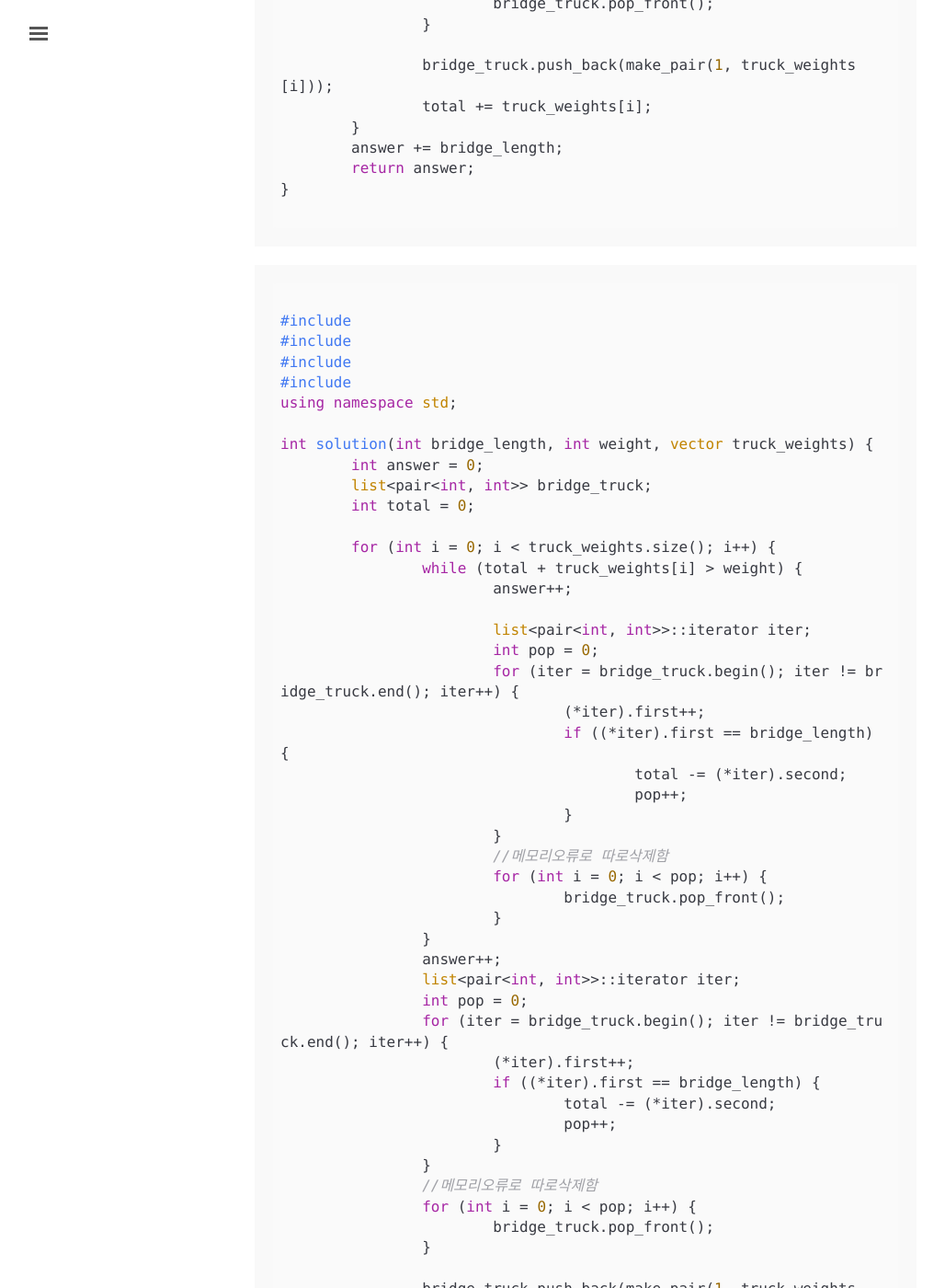
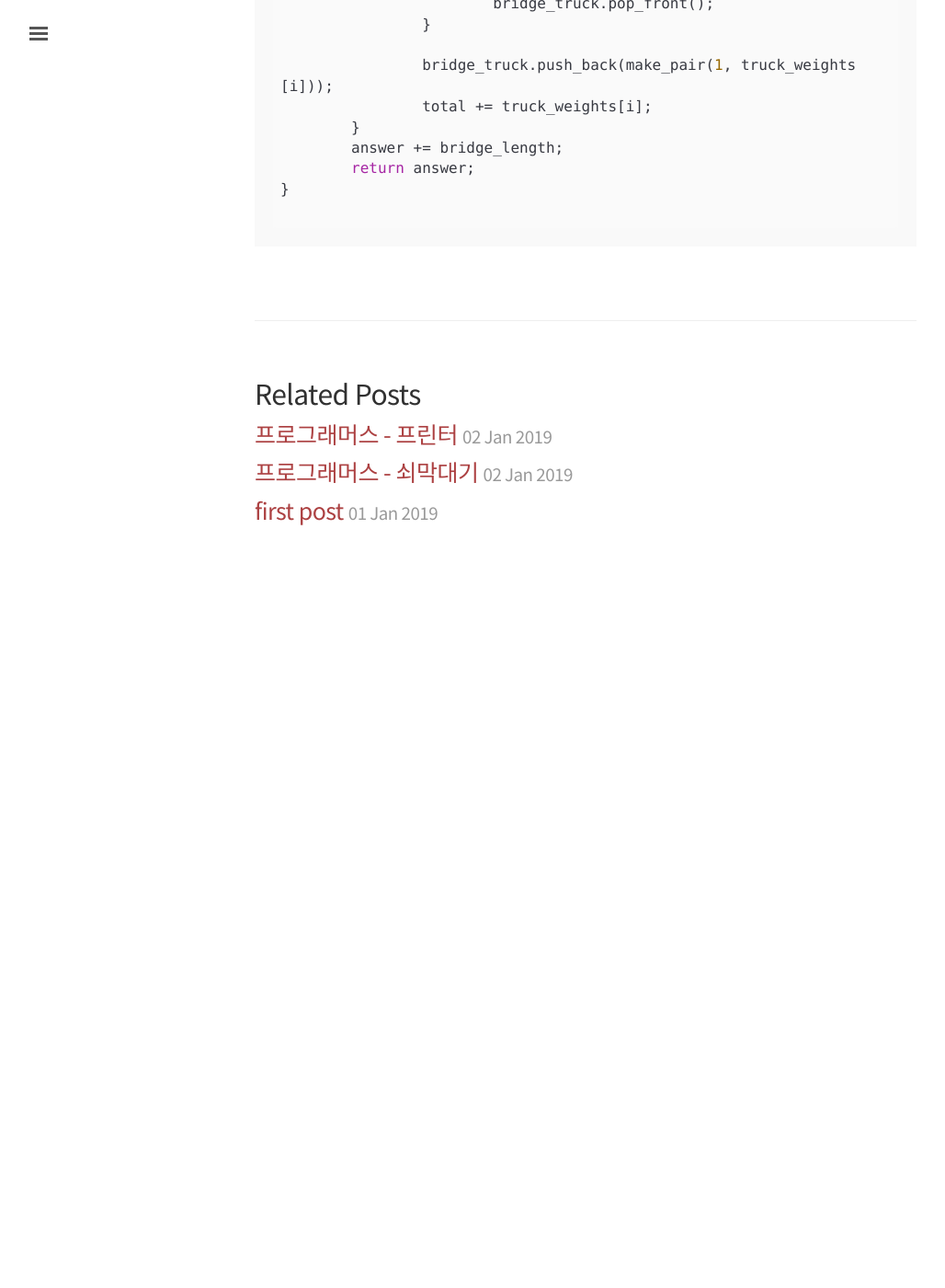
Before and after one commit to gyyomee/gyyomee.github.io, a Jekyll site: the page built from _posts/2019-01-02-programmers-다리를지나는트럭.md, in a window 1280 px wide and 1400 px high, scrolled down 1629 px. Shown: the whole window at 92% size, without its empty margins (3-1031 px from the left). Built offline with Jekyll 4.4.1, drawn with Linux system fonts in a browser that asks for light colours; after the commit the page ends 2259 px from its top, so only the background shows below that; some of the changed text lies outside the part shown.

Commit message:
code test 해본거삭제

```diff
--- a/_posts/2019-01-02-programmers-다리를지나는트럭.md
+++ b/_posts/2019-01-02-programmers-다리를지나는트럭.md
@@ -68,56 +68,3 @@ int solution(int bridge_length, int weight, vector&lt;int&gt; truck_weights) {
 	return answer;
 }
  </code></pre>
-
-<pre><code class="cpp">
-#include <string>
-#include <vector>
-#include <queue>
-#include <list>
-using namespace std;
-
-int solution(int bridge_length, int weight, vector<int> truck_weights) {
-	int answer = 0;
-	list<pair<int, int>> bridge_truck;
-	int total = 0;
-
-	for (int i = 0; i < truck_weights.size(); i++) {
-		while (total + truck_weights[i] > weight) {
-			answer++;
-
-			list<pair<int, int>>::iterator iter;
-			int pop = 0;
-			for (iter = bridge_truck.begin(); iter != bridge_truck.end(); iter++) {
-				(*iter).first++;
-				if ((*iter).first == bridge_length) {
-					total -= (*iter).second;
-					pop++;
-				}
-			}
-			//메모리오류로 따로삭제함
-			for (int i = 0; i < pop; i++) {
-				bridge_truck.pop_front();
-			}
-		}
-		answer++;
-		list<pair<int, int>>::iterator iter;
-		int pop = 0;
-		for (iter = bridge_truck.begin(); iter != bridge_truck.end(); iter++) {
-			(*iter).first++;
-			if ((*iter).first == bridge_length) {
-				total -= (*iter).second;
-				pop++;
-			}
-		}
-		//메모리오류로 따로삭제함
-		for (int i = 0; i < pop; i++) {
-			bridge_truck.pop_front();
-		}
-
-		bridge_truck.push_back(make_pair(1, truck_weights[i]));
-		total += truck_weights[i];
-	}
-	answer += bridge_length;
-	return answer;
-}
-</code></pre>
```
